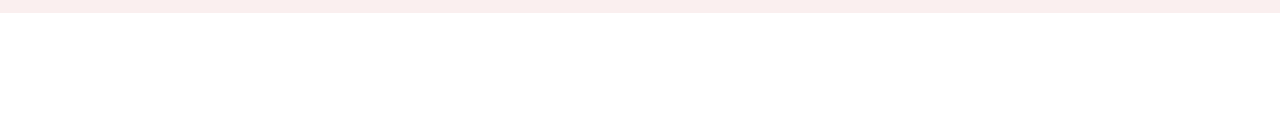
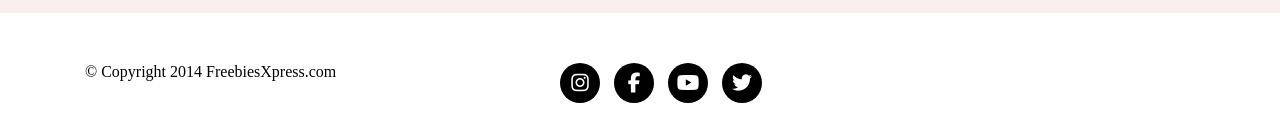
Before and after one commit to anonymo89/Projekt-1, a website: page index.html in a window 1280 px wide. Shown: the part 2383-2516 px from the top of the page. Before the commit the page ends 2396 px from the top, so only its background shows below. Drawn offline with Linux system fonts and the light colour scheme.

Commit message:
add footer

```diff
--- a/index.html
+++ b/index.html
@@ -121,5 +121,24 @@
                 </div>
             </div>
         </section>
+        <section class="footer">
+            <div class="container">
+                <div class="row">
+                    <div class="col-5">
+                    <p>© Copyright 2014 FreebiesXpress.com</p>
+                </div>
+                <div class="col-7">
+                    <div class="icons">
+                        <ul>
+                            <li><a href="https://www.facebook.com/ziemekpr0"><i class="fa-brands fa-instagram"></i></a></li>
+                            <li><a href="https://www.facebook.com/ziemekpr0"><i class="fa-brands fa-facebook-f"></i></a></li>
+                            <li><a href="https://www.facebook.com/ziemekpr0"><i class="fa-brands fa-youtube"></i></a></li>
+                            <li><a href="https://www.facebook.com/ziemekpr0"><i class="fa-brands fa-twitter"></i></a></li>
+                        </ul>
+                    </div>
+                  </div>
+                </div>
+            </div>
+        </section>
     </body>
 </html>
--- a/sass/style.scss
+++ b/sass/style.scss
@@ -96,7 +96,7 @@ transition: 1s;
 
 
  i {
-    font-size: 30px;
+
     background: black;
     width: 60px;
     height: 60px;
@@ -127,3 +127,29 @@ p{
 .card{
    background-color: white;
 }
+ul li {
+   display: inline;
+   list-style: none;
+   margin: 0;
+   padding: 0;
+
+
+}
+.fa-brands{
+    color: white;
+    font-size: 20px;
+    text-align: center;
+    padding-top: 10px;
+
+}
+ul li i{
+   width: 40px;
+   height: 40px;
+   margin-right: 10px;
+
+
+}
+.footer{
+   padding-top: 30px;
+   padding-bottom: 30px;
+}
```
Also changed, not shown: css/style.css, 1 other file.
